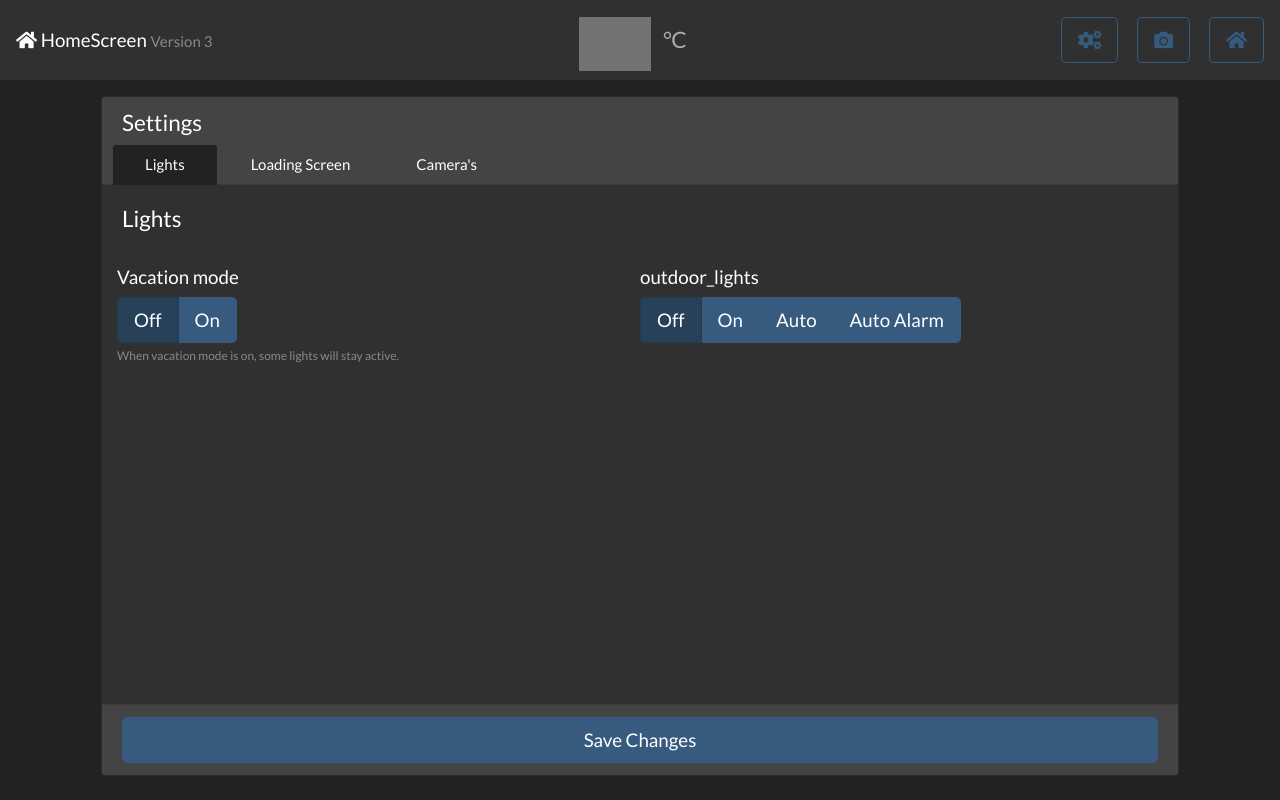
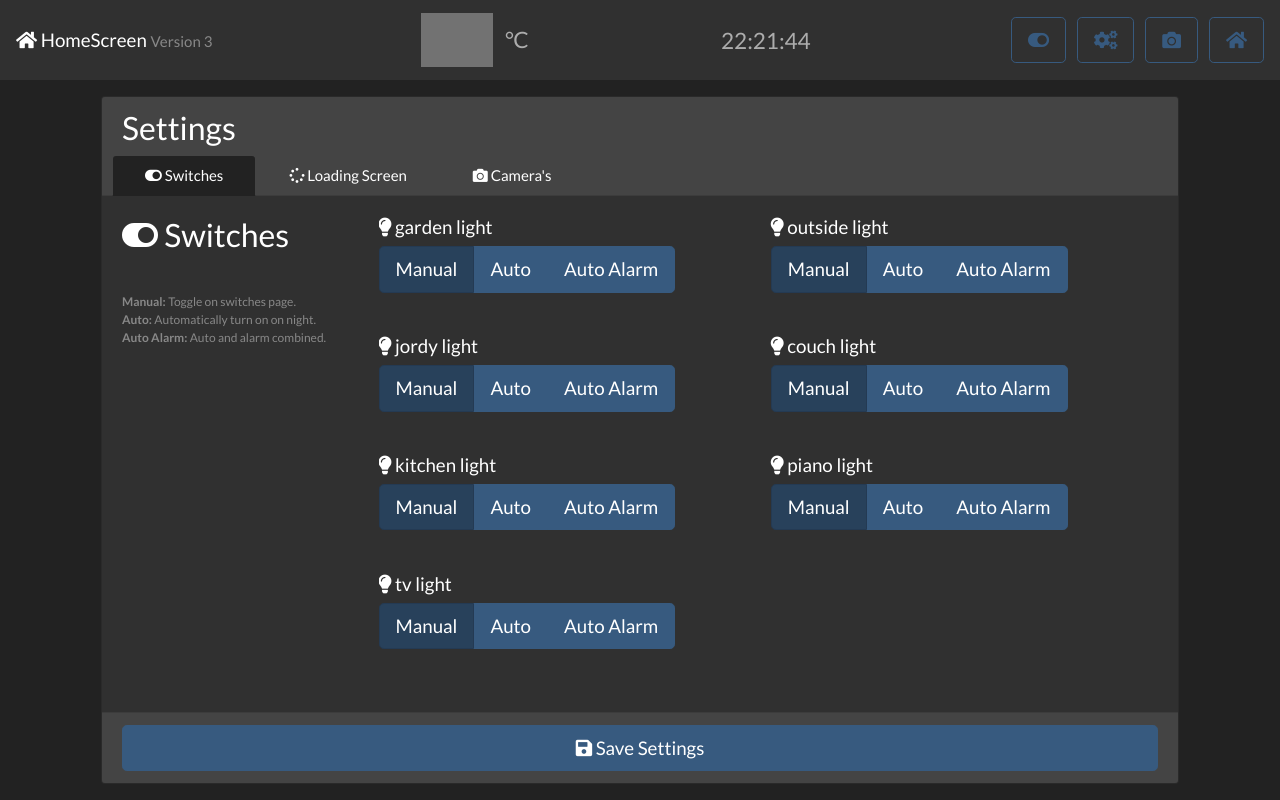
Before and after one commit to TECH7Fox/homescreen, a PHP site: page /settings.php in a window 1280 px wide. Run offline with PHP 8.4, Linux system fonts and the light colour scheme; data comes from the database, SQL or seed files in the repository; data that the repository does not hold is empty; grey boxes are pictures that could not be loaded.

Commit message:
added switches settings and custom scrollbar

```diff
--- a/api/message.php
+++ b/api/message.php
@@ -10,7 +10,7 @@ $row = $sth->fetch();
 if (empty($row["date"])) {
     shell_exec("say 'welcome home'");
     $row["title"] = "Welcome home";
-    $row["message"] = "Today is: " . date("l");
+    $row["message"] = date("l j F Y");
 } else {
     shell_exec("say '" . $row["title"] . "'");
     shell_exec("say '" . $row["message"] . "'");
@@ -19,7 +19,7 @@ if (empty($row["date"])) {
 ?>
 
 <div style='height: 100%; background: url("<?php echo $row["background"]; ?>"); background-position: 90% 100%; background-repeat: no-repeat; background-size: 50%;'>
-    <h1 class="display-4"><?php echo $row["title"]; ?></h1>
+    <h2 class="display-4"><?php echo $row["title"]; ?></h2>
     <hr class="my-4 bg-white">
     <div id="main-text">
         <p class="lead"><?php echo $row["message"]; ?></p>
--- a/api/weather.php
+++ b/api/weather.php
@@ -4,6 +4,6 @@ $url = "http://api.openweathermap.org/data/2.5/weather?q=Alkmaar,NL&units=metric
 $json = file_get_contents($url);
 $data = json_decode($json);
 
-echo '<img class="weather" src="assets/weather/' . $data->weather[0]->icon . '.svg" /><span class="h4 p-2">' . $data->main->temp . ' &#176;C</span>';
+echo '<img class="weather pb-2" src="assets/weather/' . $data->weather[0]->icon . '.svg" /><span class="h4 pl-2">' . $data->main->temp . ' &#176;C</span>';
 
 ?>
--- a/index.php
+++ b/index.php
@@ -1,6 +1,6 @@
 <?php include "templates/header.php"; ?>
     <main>
-        <div class="row" style="margin: 0; height: 100%;">
+        <div class="row h-100 m-0">
             <div class="col-3 card">
                 <h4 class="card-header">Devices</h4>
                 <div class="scrollable-table">
@@ -17,7 +17,7 @@
                 </div>
             </div>
 
-            <div class="col card" style="margin: 0;">
+            <div class="col card m-0">
                 <h4 class="card-header">Main</h4>
                 <div id="message" class="card-body" style="height: 85%;"></div>
                 <div class="card-footer" style="height: 25%;">
--- a/scripts/custom-style.php
+++ b/scripts/custom-style.php
@@ -56,6 +56,7 @@ table {
 
 .scrollable-table {
     overflow-y: scroll;
+    overflow-x: hidden;
     height: 100%;
 }
 
@@ -72,7 +73,23 @@ thead th {
     border-top: 0px solid black !important;
 }
 
-::-webkit-scrollbar { display: none; }
+::-webkit-scrollbar {
+    width: 7.5px;
+}
+
+::-webkit-scrollbar-track {
+    -webkit-box-shadow: inset 0 0 6px rgba(0,0,0,0.3);
+    border-radius: 10px;
+}
+
+::-webkit-scrollbar-thumb {
+    border-radius: 10px;
+    background-color: #444444;
+}
+
+::-webkit-scrollbar-corner {
+    background: rgba(0,0,0,0);
+}
 
 .progress {
     height: 50px;
--- a/settings.php
+++ b/settings.php
@@ -1,77 +1,62 @@
 <?php include "templates/header.php"; ?>
     <main class="container" style="margin-top: 1%;">
-        <form method="GET" action="saveSettings.php" class="card" style="height: 85vh;">
-            <div class="card-header"><h4>Settings</h4>
+        <form method="GET" action="saveSettings.php" class="card">
+            <div class="card-header"><h3>Settings</h3>
                 <ul class="nav nav-tabs card-header-tabs" id="settings-list" role="tablist">
                     <li class="nav-item">
-                        <a class="nav-link active" href="#lights" role="tab" aria-controls="description" aria-selected="true">Lights</a>
+                        <a class="nav-link active" href="#lights" role="tab" aria-controls="description" aria-selected="true"><i class="fas fa-toggle-on"></i> Switches</a>
                     </li>
                     <li class="nav-item">
-                        <a class="nav-link"  href="#loading_screen" role="tab" aria-controls="history" aria-selected="false">Loading Screen</a>
+                        <a class="nav-link"  href="#loading_screen" role="tab" aria-controls="history" aria-selected="false"><i class="fas fa-spinner"></i> Loading Screen</a>
                     </li>
                     <li class="nav-item">
-                        <a class="nav-link" href="#cams" role="tab" aria-controls="deals" aria-selected="false">Camera's</a>
+                        <a class="nav-link" href="#cams" role="tab" aria-controls="deals" aria-selected="false"><i class="fas fa-camera"></i> Camera's</a>
                     </li>
                 </ul>
             </div>
             <div class="card-body">
-                <div class="tab-content">
-                    <div class="tab-pane active" id="lights" role="tabpanel">
-                        <h4 class="card-title">Lights</h4>
+                <div class="tab-content h-100">
+                    <div class="tab-pane active h-100" id="lights" role="tabpanel">
+                        <div class="form-row h-100">
+                            <div class="col-3 h-100">
+                            <h3 class="card-title"><i class="fas fa-toggle-on"></i> Switches</h3>
                             <br>
-                        <div class="form-row">
-                            <?php
-                            $sql = "SELECT * FROM settings WHERE name = 'vacation_mode'";
-                            $sth = $db->prepare($sql);
-                            $sth->execute();
-                            $row = $sth->fetch();
-                            ?>
-                            <div class="col">
-                                <h5>Vacation mode</h5>
-                                <div class="btn-group btn-group-toggle" data-toggle="buttons">
-                                    <label class="btn btn-lg btn-primary <?php echo (($row["value"] == "off")?' active':""); ?>">
-                                        <input type="radio" name="vacation_mode" <?php echo (($row["value"] == "off")?' checked="" ':""); ?> value="off" autocomplete="off"> Off
-                                    </label>
-                                    <label class="btn btn-lg btn-primary <?php echo (($row["value"] == "on")?' active':""); ?>">
-                                        <input type="radio" name="vacation_mode" <?php echo (($row["value"] == "on")?' checked="" ':""); ?> value="on" autocomplete="off"> On
-                                    </label>
+                            <small class="form-text text-muted">
+                                <b>Manual: </b>Toggle on switches page.<br>
+                                <b>Auto: </b>Automatically turn on on night.<br>
+                                <b>Auto Alarm: </b>Auto and alarm combined.<br>
+                            </small>
                         </div>
-                                <small class="form-text text-muted">When vacation mode is on, some lights will stay active.</small>
-                            </div>
-                            <div class="col">
+                        <div class="col h-100 d-flex flex-wrap overflow-auto">
                             <?php
 
-                            $sql = "SELECT * FROM settings";
+                            $sql = "SELECT * FROM switches";
                             $sth = $db->prepare($sql);
                             $sth->execute();
 
                             while ($row = $sth->fetch()) {
-                                if (strpos($row["name"], 'light') !== false) {
                                     echo '
-                                        <div class="form-group">
-                                        <h5>' . $row["name"] . '</h5>
+                                        <div class="form-group mr-auto">
+                                        <h5>' . (($row["type"] == "light")?'<i class="fas fa-lightbulb"></i> ':"") . $row["location"] . " " . $row["type"] . '</h5>
                                         <div class="btn-group btn-group-toggle" data-toggle="buttons">
-                                        <label class="btn btn-lg btn-primary' . (($row["value"] == "off")?' active':"") . '">
-                                        <input type="radio" name="' . $row["name"] . '"' . (($row["value"] == "off")?' checked="" ':"") . 'value="off" autocomplete="off"> Off
-                                        </label>
-                                        <label class="btn btn-lg btn-primary' . (($row["value"] == "on")?' active':"") . '">
-                                        <input type="radio" name="' . $row["name"] . '"' . (($row["value"] == "on")?' checked="" ':"") . 'value="on" autocomplete="off"> On
+                                        <label class="btn btn-lg btn-primary' . (($row["value"] == "manual")?' active':"") . '">
+                                        <input type="radio" name="' . $row["location"] . '"' . (($row["value"] == "manual")?' checked="" ':"") . 'value="manual" autocomplete="off"> Manual
                                         </label>
                                         <label class="btn btn-lg btn-primary' . (($row["value"] == "auto")?' active':"") . '">
-                                        <input type="radio" name="' . $row["name"] . '"' . (($row["value"] == "auto")?' checked="" ':"") . 'value="auto" autocomplete="off"> Auto
+                                        <input type="radio" name="' . $row["location"] . '"' . (($row["value"] == "auto")?' checked="" ':"") . 'value="auto" autocomplete="off"> Auto
                                         </label>
                                         <label class="btn btn-lg btn-primary' . (($row["value"] == "auto_alarm")?' active':"") . '">
-                                        <input type="radio" name="' . $row["name"] . '"' . (($row["value"] == "auto")?' checked="" ':"") . 'value="auto_alarm" autocomplete="off"> Auto Alarm
+                                        <input type="radio" name="' . $row["location"] . '"' . (($row["value"] == "auto_alarm")?' checked="" ':"") . 'value="auto_alarm" autocomplete="off"> Auto Alarm
                                         </label></div></div>';
-                                }
                                 }
                             ?>
                         </div>
                     </div>
                 </div>
-
                 <div class="tab-pane" id="loading_screen" role="tabpanel">
-                    <h4 class="card-title">Loading Screen</h4>
+                    <h3 class="card-title"><i class="fas fa-spinner"></i> Loading Screen</h3>
+                    <br>
+                    <small class="form-text text-muted">Choose which loading icon to show when loading a page.</small>
                     <br>
                     <select class="selectpicker" data-style="btn-primary" name="loading_screen">
                         <?php
@@ -84,11 +69,11 @@
                         }
                         ?>
                     </select>
-                    <small class="form-text text-muted">Choose which loading icon to show when loading a page.</small>
                 </div>
-
                 <div class="tab-pane" id="cams" role="tabpanel">
-                    <h4 class="card-title">Camera's</h4>
+                    <h3 class="card-title"><i class="fas fa-camera"></i> Camera's</h3>
+                    <br>
+                    <small class="form-text text-muted">Select which camera's to show.</small>
                     <br>
                     <div class="form-row">
                         <?php
@@ -118,12 +103,11 @@
                             </div>
                         <?php } ?>
                     </div>
-                    <small class="form-text text-muted">Select which camera's to show.</small>
                 </div>
             </div>
         </div>
         <div class="card-footer">
-            <button type="submit" class="btn btn-block btn-lg btn-primary">Save Changes</button>
+            <button type="submit" class="btn btn-block btn-lg btn-primary"><i class="fas fa-save"></i> Save Settings</button>
         </div>
         </form>
     </main>
--- a/templates/header.php
+++ b/templates/header.php
@@ -22,20 +22,42 @@
         <header>
             <nav style="height: 10vh;" class="navbar fixed-top navbar-expand-lg navbar-dark bg-dark justify-content-between overflow-hidden">
                 <h3><a href="index.php" class="navbar-brand"><i class="fas fa-home"></i> HomeScreen <small class="text-muted">Version 3</small></a></h3>
-                <div id="weather" class="navbar-text mt-2">
-                </div>
-                <div id="load_error" class="alert alert-danger" role="alert"><i class="fas fa-exclamation-triangle"></i><strong> Error! </strong>failed to load the page within 5 seconds</div>
+                <div id="weather" class="navbar-text mt-2"></div>
+                <div id="clock" class="navbar-text h4 m-0"></div>
                 <div>
-                    <a role="button" href="settings.php" class="btn btn-outline-primary btn-lg ml-3"><i class="fas fa-cogs"></i></a>
-                    <a role="button" href="cams.php" class="btn btn-outline-primary btn-lg ml-3"><i class="fas fa-camera"></i></a>
-                    <a role="button" href="index.php" class="btn btn-outline-primary btn-lg ml-3"><i class="fas fa-home"></i></a>
+                    <a role="button" href="switches.php" class="btn btn-outline-primary btn-lg ml-2"><i class="fas fa-toggle-on"></i></a>
+                    <a role="button" href="settings.php" class="btn btn-outline-primary btn-lg ml-2"><i class="fas fa-cogs"></i></a>
+                    <a role="button" href="cams.php" class="btn btn-outline-primary btn-lg ml-2"><i class="fas fa-camera"></i></a>
+                    <a role="button" href="index.php" class="btn btn-outline-primary btn-lg ml-2"><i class="fas fa-home"></i></a>
                 </div>
             </nav>
         </header>
+        <script>
+
+        function startTime() {
+            var today = new Date();
+            var h = today.getHours();
+            var m = today.getMinutes();
+            var s = today.getSeconds();
+            m = checkTime(m);
+            s = checkTime(s);
+            document.getElementById('clock').innerHTML =
+            h + ":" + m + ":" + s;
+            var t = setTimeout(startTime, 500);
+        }
+
+        function checkTime(i) {
+            if (i < 10) {i = "0" + i};
+            return i;
+        }
+
+        startTime();
+
+        </script>
     <?php } ?>
     <script>
 
-    $("#load_error").hide();
+    loaded = false;
 
     $(window).on('load', function() {
         loaded = true;
@@ -48,7 +70,6 @@
     setInterval(function() {
         if (loaded == false) {
             window.stop();
-            $("#load_error").fadeIn();
         }
     }, 5 * 1000);
     </script>
```
Also changed, not shown: scripts/createdb.sql (+20 -5 lines). Lines whose indentation alone changed are shown as unchanged.
